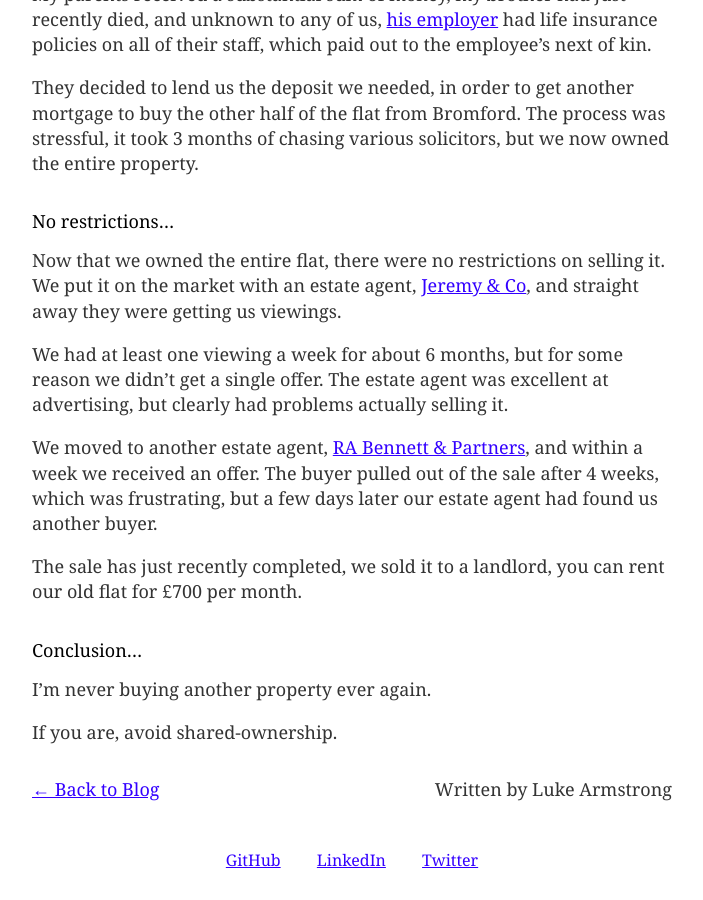
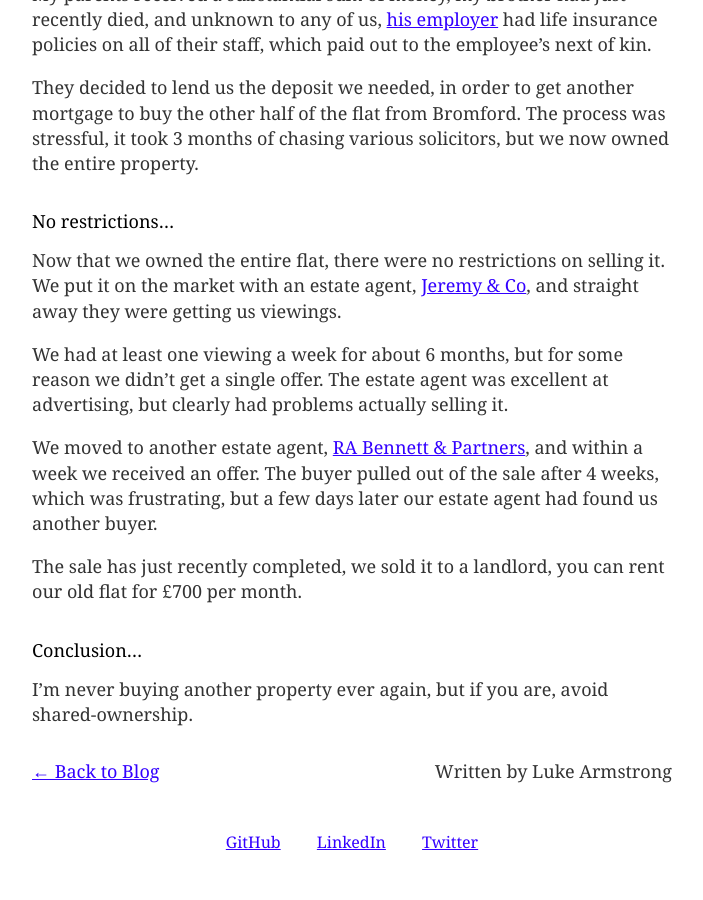
Before and after one commit to lukearmstrong/lukearmstrong.co.uk, a Jekyll site: the page built from _posts/2014-06-19-shared-ownership.markdown, in a window 1280 px wide and 900 px high, scrolled down 2184 px. Shown: the whole window, without its empty margins (288-991 px from the left). Built offline with Jekyll 4.4.1, drawn with Linux system fonts in a browser that asks for light colours; Markdown is read by kramdown in place of the engine named in the settings.

Commit message:
derpy derp derp

```diff
--- a/_posts/2014-06-19-shared-ownership.markdown
+++ b/_posts/2014-06-19-shared-ownership.markdown
@@ -2,7 +2,7 @@
 layout: post
 date: 2014-06-19 20:00
 title: "Shared Ownership"
-description: "Avoid shared ownership, here is my experience..."
+description: "I'm never buying another property ever again, but if you are, avoid shared-ownership."
 ---
 
 Just before Christmas, in 2006, we were notified that we would be evicted from a two bedroom maisonette we were renting. Turns out we were illegally sub-letting the property, as it was a shared ownership property and the owner shouldn't have been renting it out.
@@ -82,6 +82,4 @@ The sale has just recently completed, we sold it to a landlord, you can rent our
 
 ## Conclusion...
 
-I'm never buying another property ever again.
-
-If you are, avoid shared-ownership.
+I'm never buying another property ever again, but if you are, avoid shared-ownership.
```
